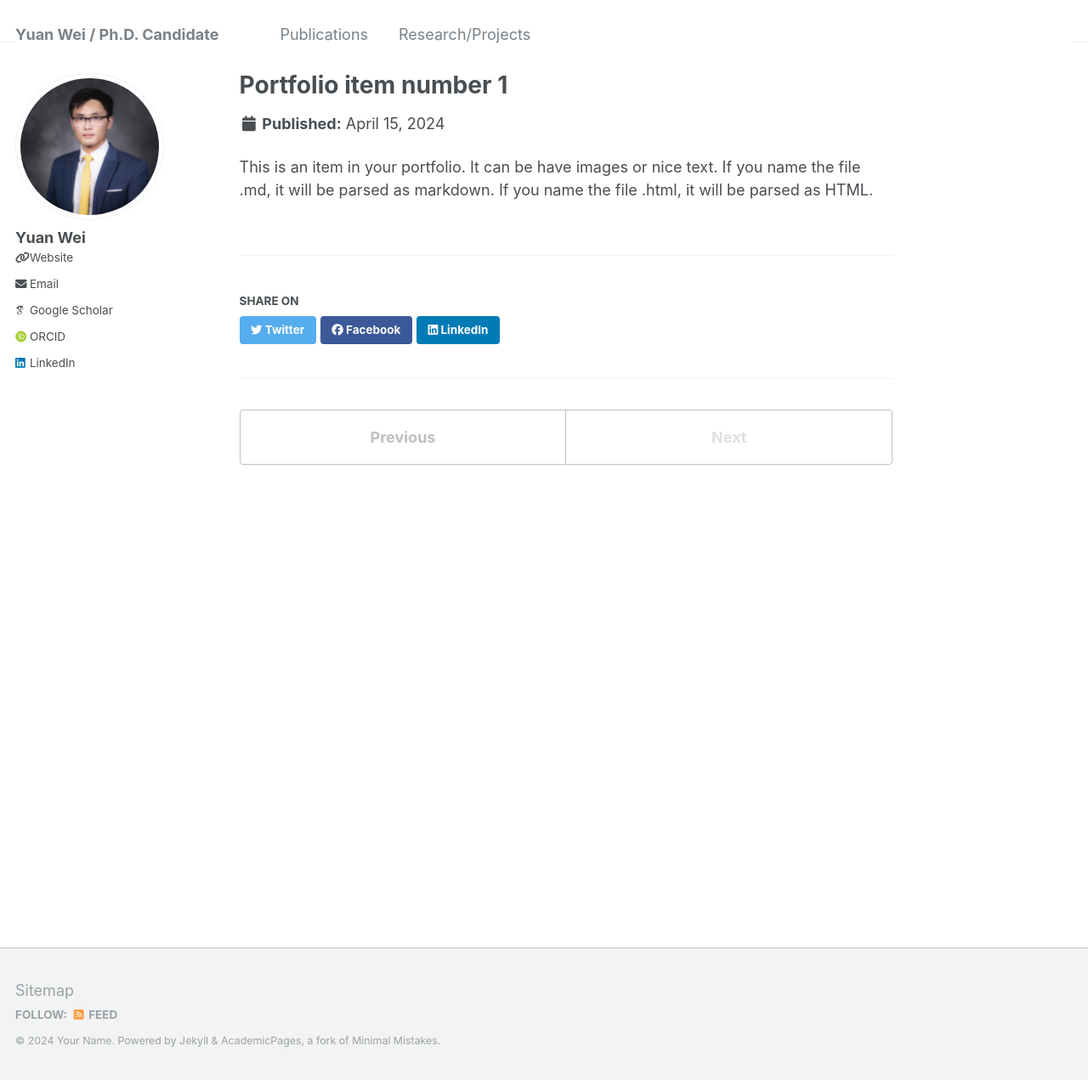
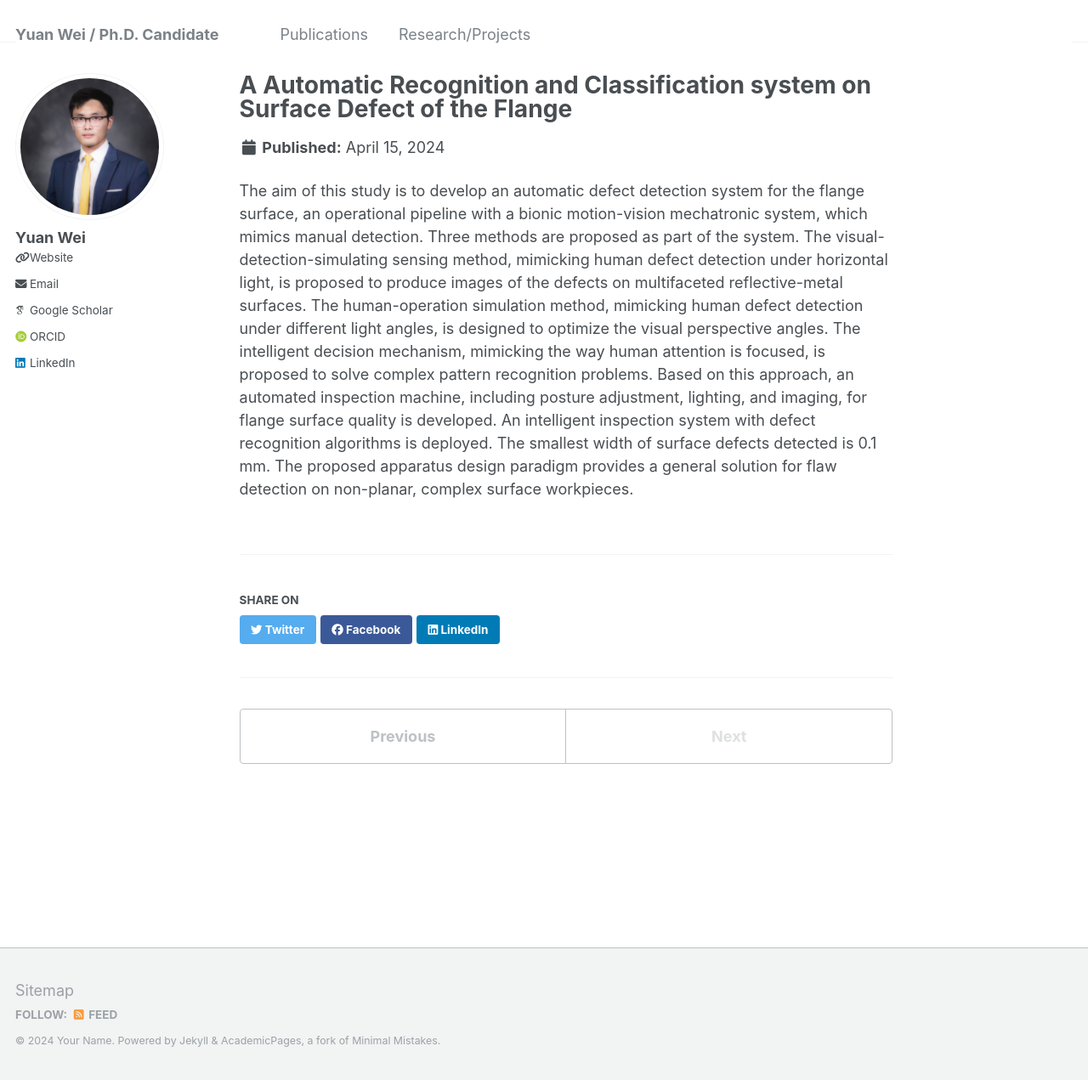
Before and after one commit to JET00wy/YuanWeiWebPage, a Jekyll site: the page built from _portfolio/project_2.html, in a window 1280 px wide and 1271 px high. Shown: the whole window at 85% size. Built offline with Jekyll 4.4.1, drawn with Linux system fonts in a browser that asks for light colours; some web fonts are replaced.

Commit message:
Update project_2.html

```diff
--- a/_portfolio/project_2.html
+++ b/_portfolio/project_2.html
@@ -1,7 +1,8 @@
 ---
-title: "Portfolio item number 1"
-excerpt: "Short description of portfolio item number 1<br/><img src='/images/500x300.png'>"
+title: "A Automatic Recognition and Classification system on Surface Defect of the Flange"
+excerpt:
 collection: portfolio
+videolink: "https://www.youtube.com/embed/NOkr8rmh5nY?si=6M9QImRneOpNTqLO"
 ---
 
-This is an item in your portfolio. It can be have images or nice text. If you name the file .md, it will be parsed as markdown. If you name the file .html, it will be parsed as HTML.
+The aim of this study is to develop an automatic defect detection system for the flange surface, an operational pipeline with a bionic motion-vision mechatronic system, which mimics manual detection. Three methods are proposed as part of the system. The visual-detection-simulating sensing method, mimicking human defect detection under horizontal light, is proposed to produce images of the defects on multifaceted reflective-metal surfaces. The human-operation simulation method, mimicking human defect detection under different light angles, is designed to optimize the visual perspective angles. The intelligent decision mechanism, mimicking the way human attention is focused, is proposed to solve complex pattern recognition problems. Based on this approach, an automated inspection machine, including posture adjustment, lighting, and imaging, for flange surface quality is developed. An intelligent inspection system with defect recognition algorithms is deployed. The smallest width of surface defects detected is 0.1 mm. The proposed apparatus design paradigm provides a general solution for flaw detection on non-planar, complex surface workpieces.
```
